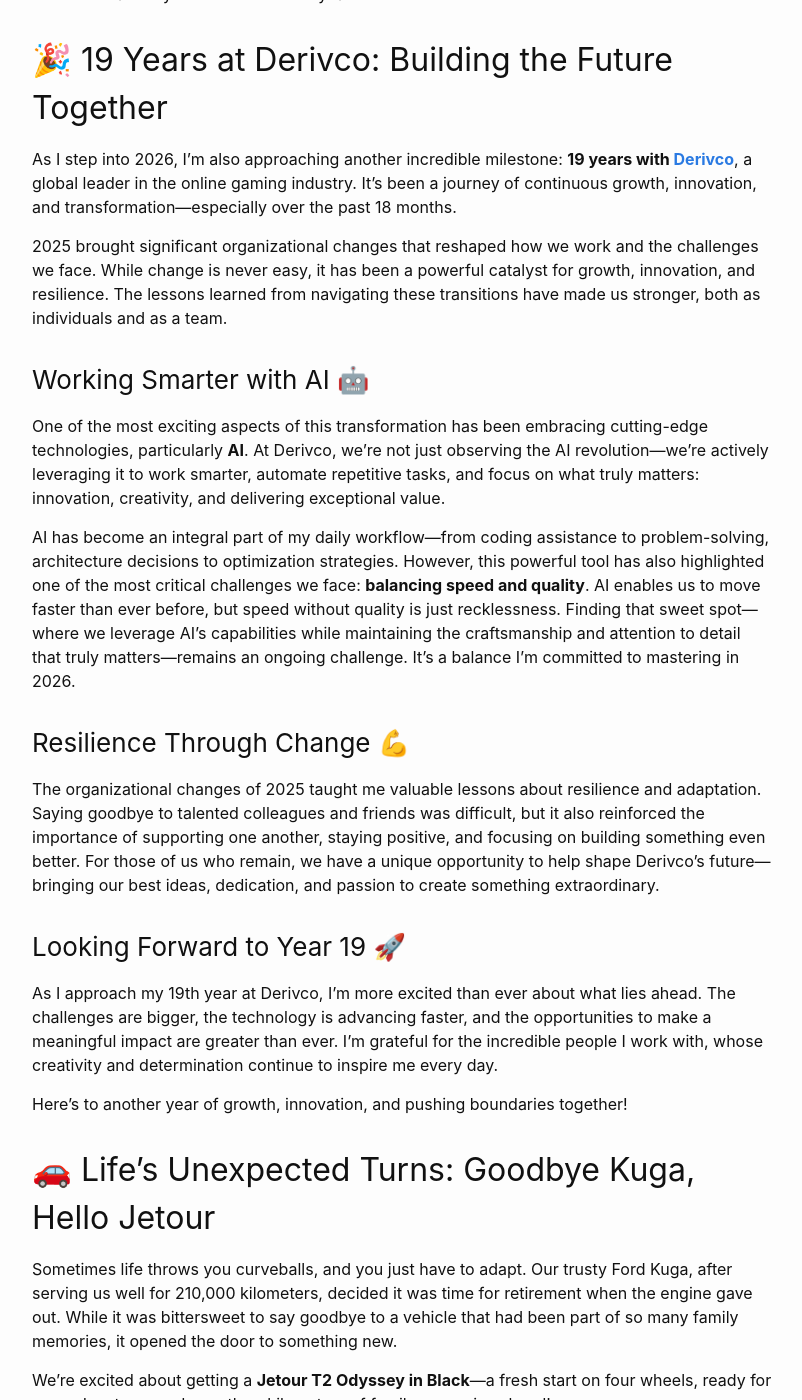
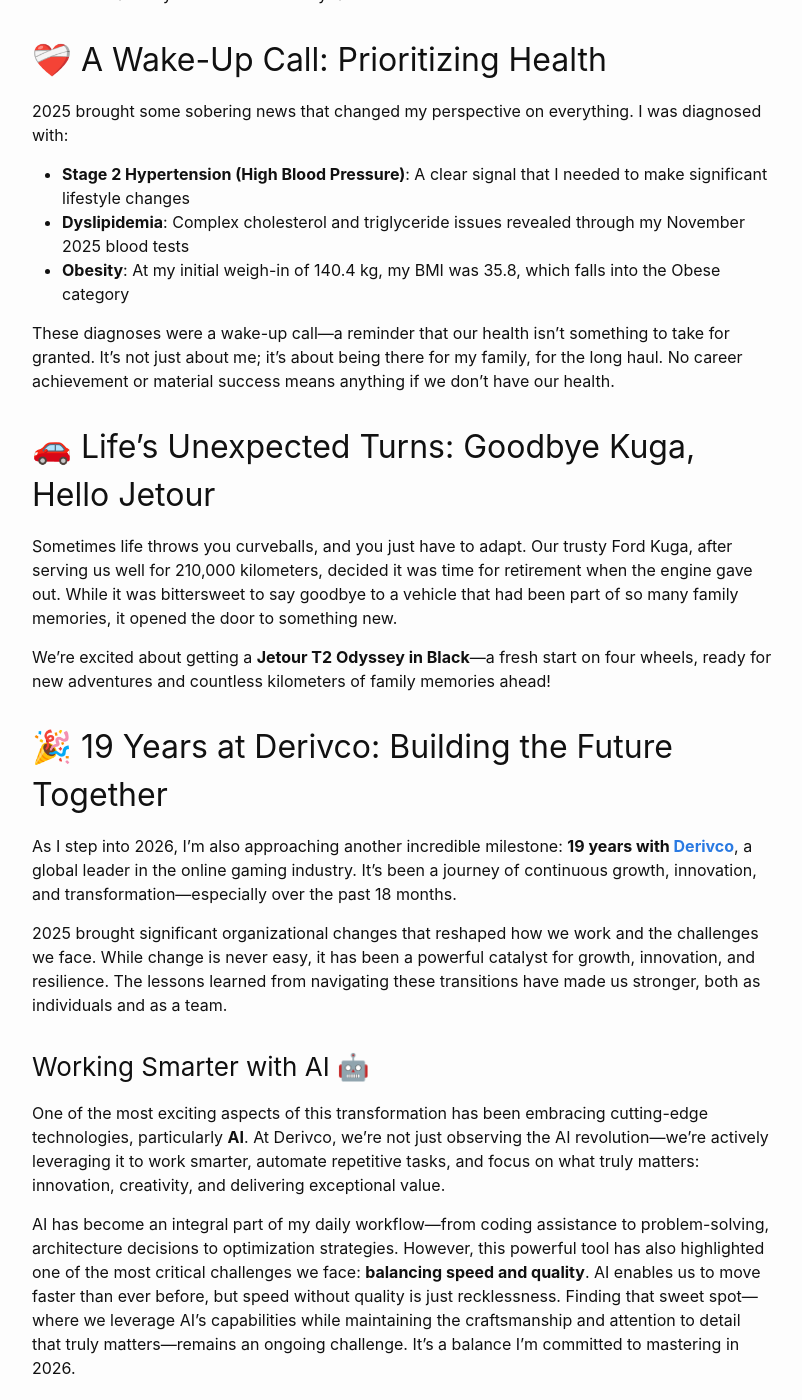
Before and after one commit to bluntspoon/bluntspoon.github.io, a Jekyll site: the page built from _posts/2026-01-01-new-year-2026.md, in a window 1280 px wide and 1400 px high, scrolled down 662 px. Shown: the whole window, without its empty margins (238-1040 px from the left). Built offline with Jekyll 4.4.1, drawn with Linux system fonts in a browser that asks for light colours; some of the changed text lies outside the part shown.

Commit message:
Reorder 2026 post topics: Health, Family, then Wealth/Career
Co-authored-by: bluntspoon <5371411+bluntspoon@users.noreply.github.com>

```diff
--- a/_posts/2026-01-01-new-year-2026.md
+++ b/_posts/2026-01-01-new-year-2026.md
@@ -11,6 +11,22 @@ image: /assets/images/featured/2026-01-01-new-year-2026.jpeg
 > "The secret of change is to focus all of your energy not on fighting the old, but on building the new." - Dan Millman
 
 As we step into 2026, I'm filled with excitement and gratitude for the journey that brought us here. 2025 was a year of transformation, challenges, and profound realizations. Let me share some reflections and my vision for this new year.
+
+## ❤️‍🩹 A Wake-Up Call: Prioritizing Health
+
+2025 brought some sobering news that changed my perspective on everything. I was diagnosed with:
+
+- **Stage 2 Hypertension (High Blood Pressure)**: A clear signal that I needed to make significant lifestyle changes
+- **Dyslipidemia**: Complex cholesterol and triglyceride issues revealed through my November 2025 blood tests
+- **Obesity**: At my initial weigh-in of 140.4 kg, my BMI was 35.8, which falls into the Obese category
+
+These diagnoses were a wake-up call—a reminder that our health isn't something to take for granted. It's not just about me; it's about being there for my family, for the long haul. No career achievement or material success means anything if we don't have our health.
+
+## 🚗 Life's Unexpected Turns: Goodbye Kuga, Hello Jetour
+
+Sometimes life throws you curveballs, and you just have to adapt. Our trusty Ford Kuga, after serving us well for 210,000 kilometers, decided it was time for retirement when the engine gave out. While it was bittersweet to say goodbye to a vehicle that had been part of so many family memories, it opened the door to something new.
+
+We're excited about getting a **Jetour T2 Odyssey in Black**—a fresh start on four wheels, ready for new adventures and countless kilometers of family memories ahead!
 
 ## 🎉 19 Years at Derivco: Building the Future Together
 
```
Also changed, not shown: other parts of _posts/2026-01-01-new-year-2026.md (+0 -16 lines).
